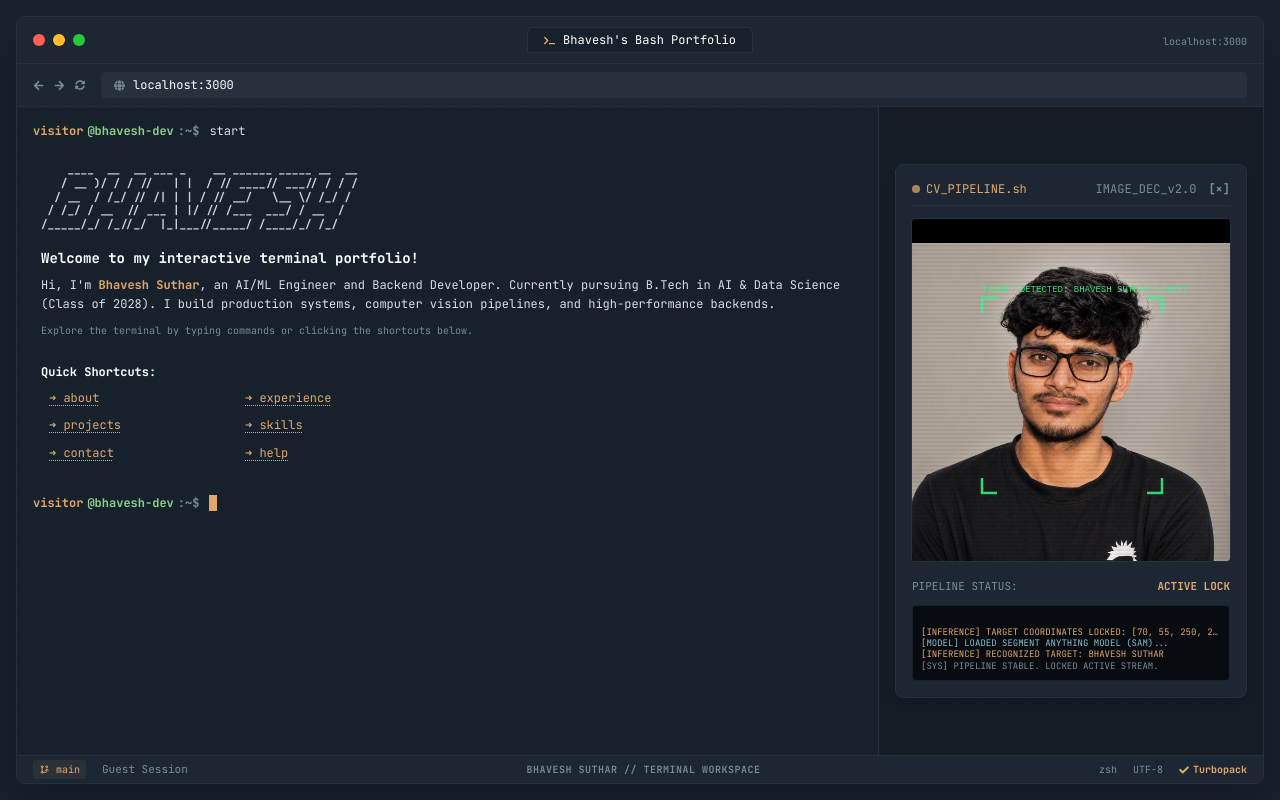
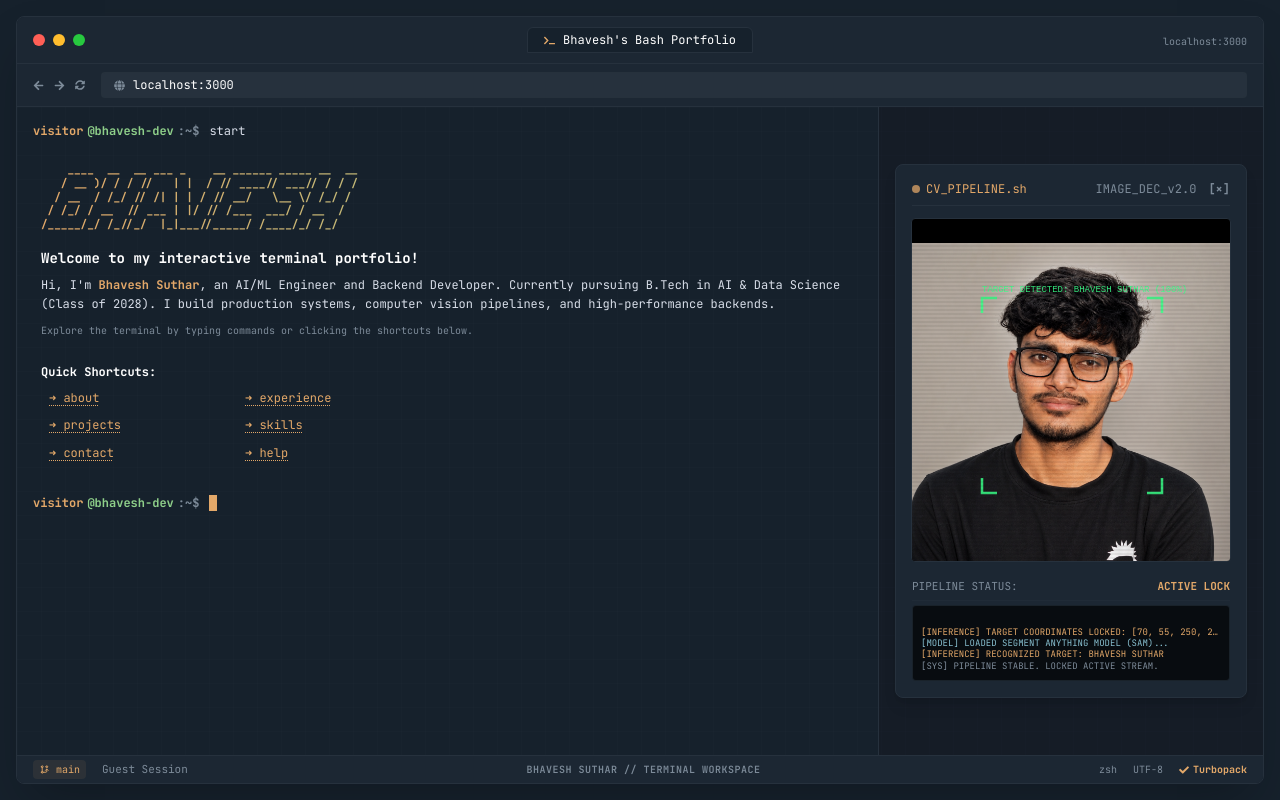
Before and after one commit to Bhaveshsuthar28/bhavesh, a Next.js app: page / in a window 1280 px wide. Built offline with nearby package versions, Linux system fonts and the light colour scheme.

Commit message:
style: colorize ASCII banner with a premium amber-to-green gradient

```diff
--- a/src/components/AsciiArt.tsx
+++ b/src/components/AsciiArt.tsx
@@ -33,12 +33,28 @@ export function AsciiBanner({ onComplete }: AsciiBannerProps) {
   }, [onComplete]);
 
   return (
-    <pre className="text-ascii-color font-mono text-[6px] sm:text-[9px] md:text-[11px] leading-tight select-none mt-2 overflow-x-auto whitespace-pre font-bold">
-      {bannerLines.slice(0, linesCount).join("\n")}
-      {linesCount < bannerLines.length && (
-        <span className="terminal-block-cursor ml-1"></span>
-      )}
-    </pre>
+    <div className="relative">
+      <pre
+        style={{
+          backgroundImage: "linear-gradient(90deg, #e3a869, #8fd08a)",
+          WebkitBackgroundClip: "text",
+          WebkitTextFillColor: "transparent",
+          backgroundClip: "text"
+        }}
+        className="font-mono text-[6px] sm:text-[9px] md:text-[11px] leading-tight select-none mt-2 overflow-x-auto whitespace-pre font-bold"
+      >
+        {bannerLines.slice(0, linesCount).join("\n")}
+        {linesCount < bannerLines.length && (
+          <span
+            style={{
+              WebkitTextFillColor: "initial",
+              background: "#e3a869"
+            }}
+            className="terminal-block-cursor ml-1 inline-block w-1.5 h-3 align-middle"
+          ></span>
+        )}
+      </pre>
+    </div>
   );
 }
 
```
